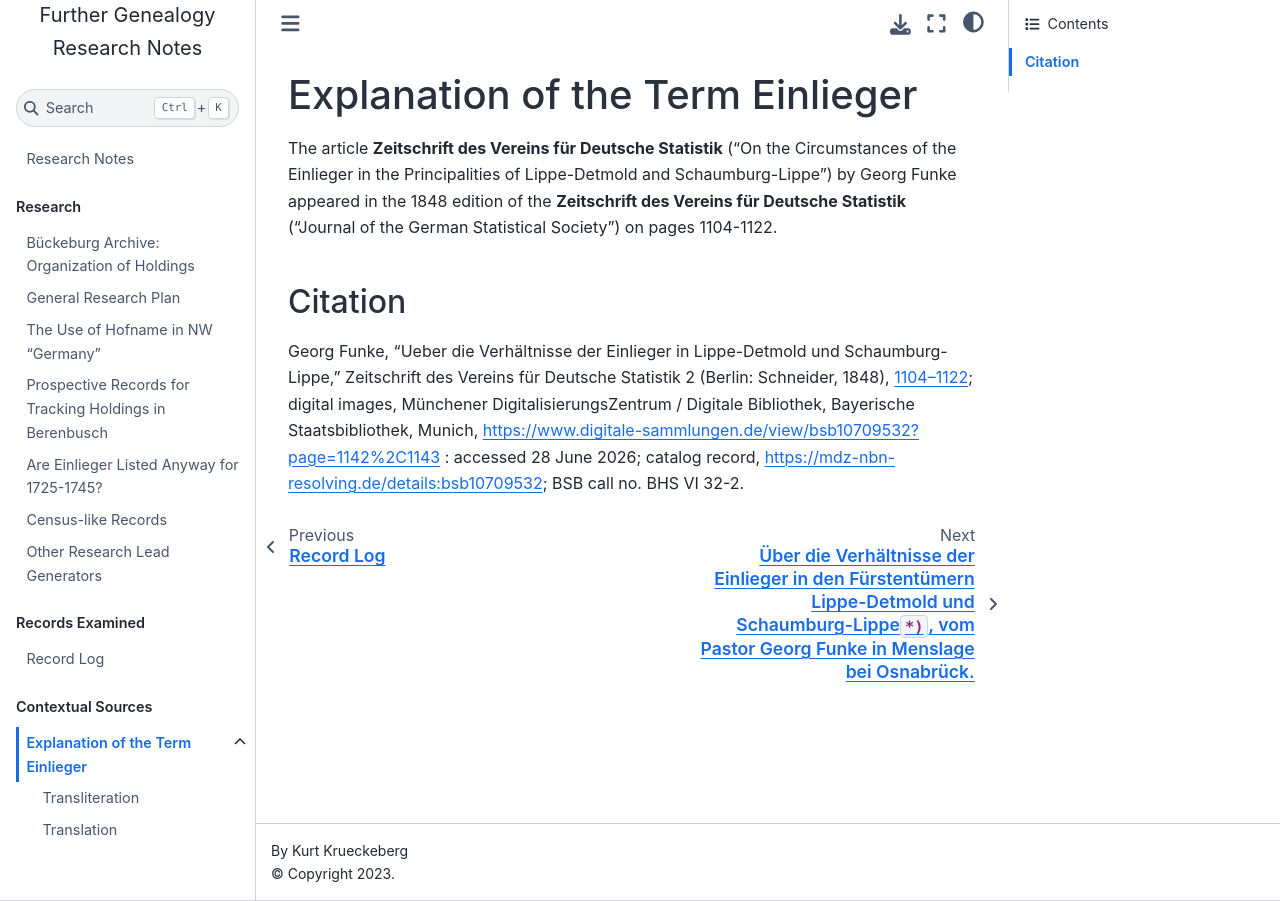
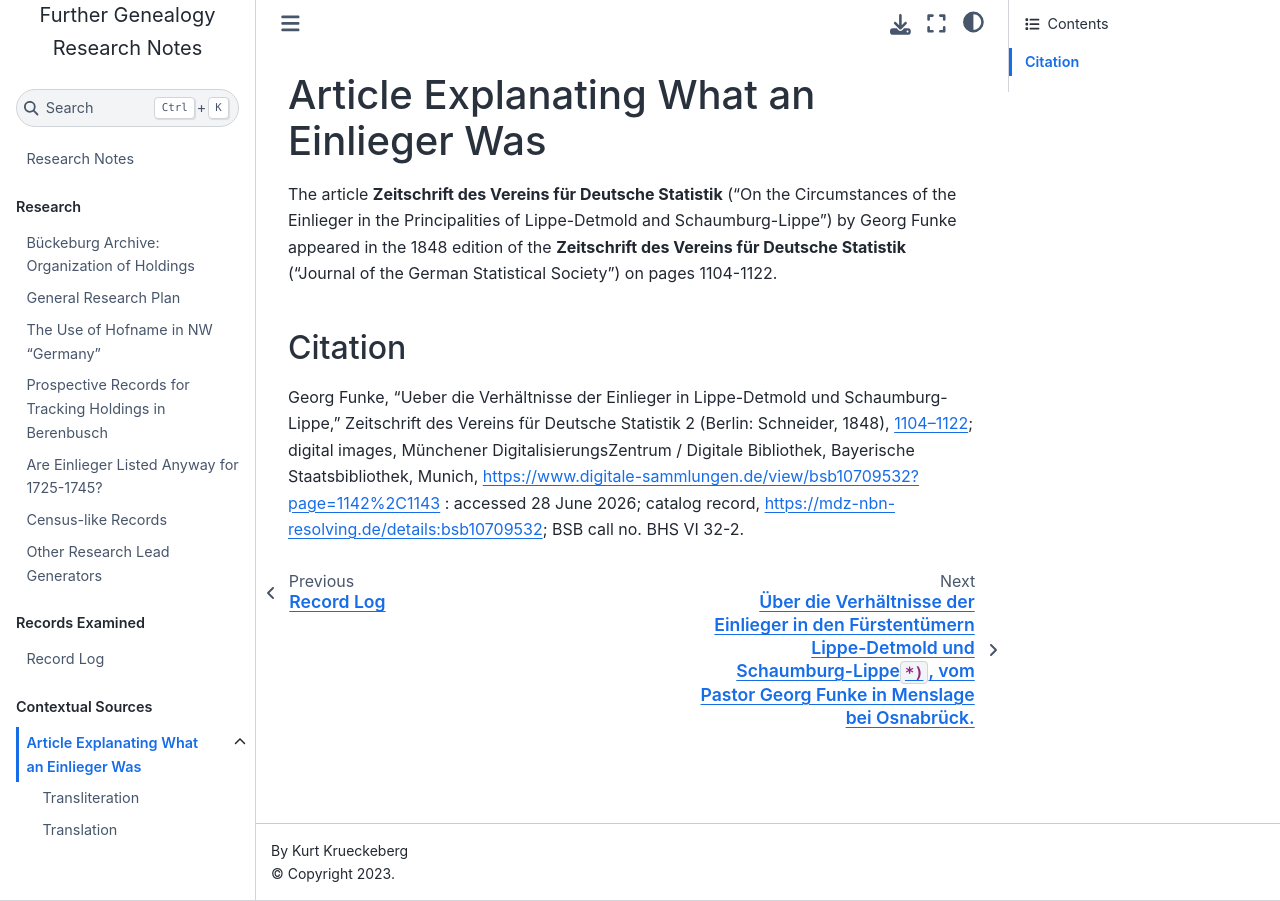
Before and after one commit to kurt-krueckeberg/sphinx-research, a Jupyter Book: the page built from contextual-sources/funke-article/index.md, in a window 1280 px wide. Built offline with Jupyter Book 1.0.4 settings and Sphinx 7.4.7 and the Sphinx Book theme 1.1.4, drawn with Linux system fonts in a browser that asks for light colours.

Commit message:
Update files

```diff
--- a/contextual-sources/funke-article/index.md
+++ b/contextual-sources/funke-article/index.md
@@ -1,4 +1,4 @@
-# Explanation of the Term Einlieger
+# Article Explanating What an Einlieger Was
 
 The article **Zeitschrift des Vereins für Deutsche Statistik**
 ("On the Circumstances of the Einlieger in the Principalities of Lippe-Detmold and Schaumburg-Lippe")
```
